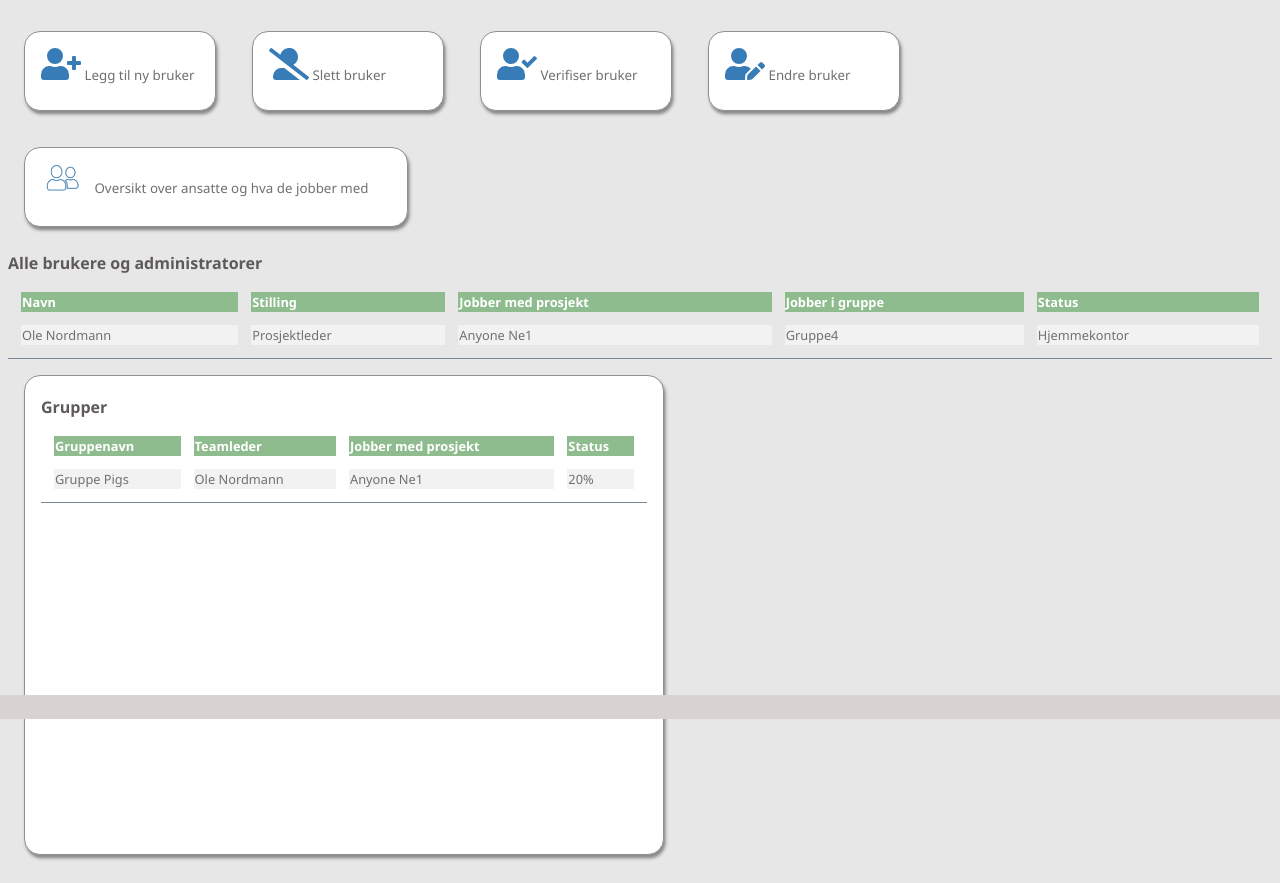
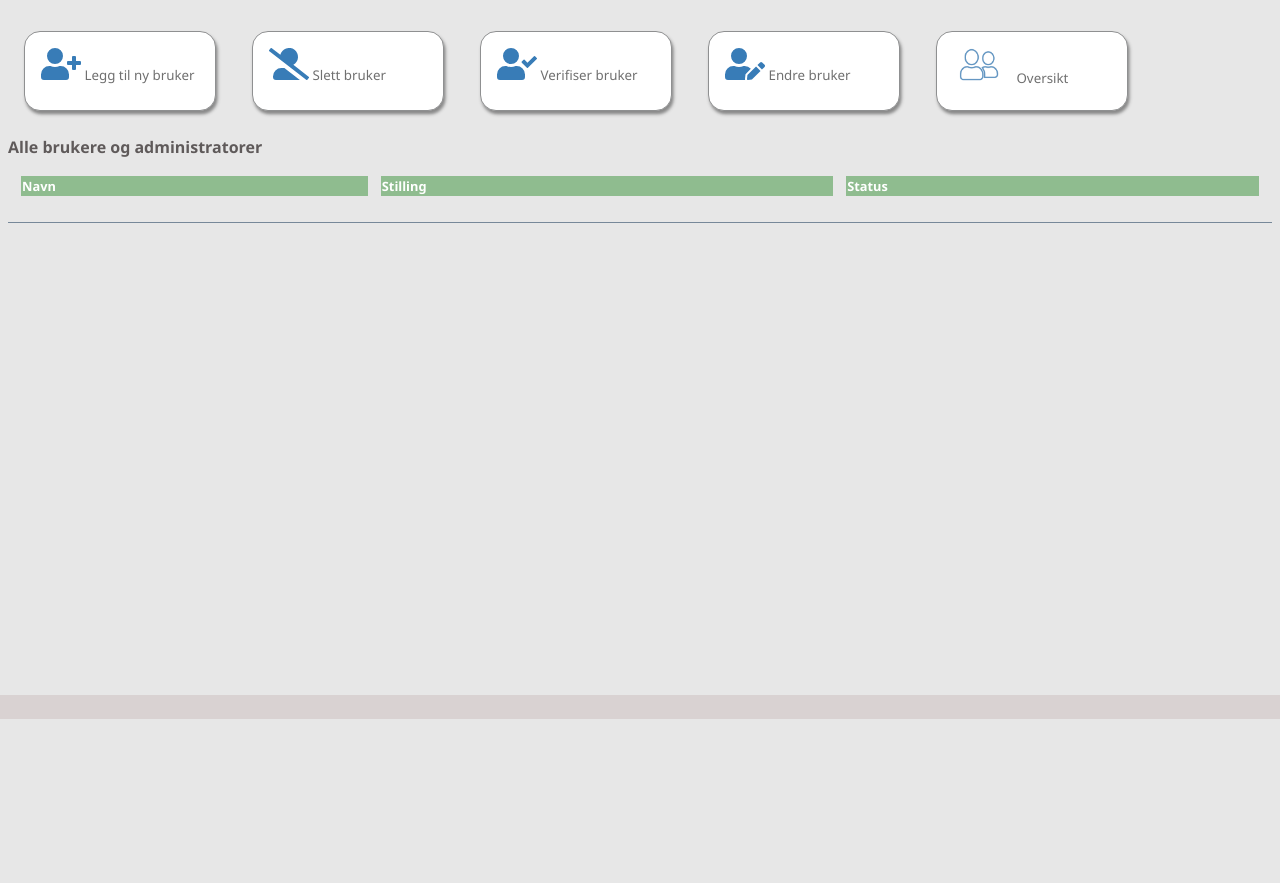
Before and after one commit to STProgrammer/dte2604systemutvikling, a PHP site: page /userprofiles.php in a window 1280 px wide. Shown: the part 81-964 px from the top of the page. After the commit the page ends 800 px from the top, so only its background shows below. Run offline with PHP 8.4, Linux system fonts and the light colour scheme; lists and menus that the app fills with data are empty.

Commit message:
Jobbet litt mer på userprofiles.twig.

```diff
--- a/admin_dashboard.php
+++ b/admin_dashboard.php
@@ -7,6 +7,6 @@
 
 
 
-echo $twig->render('header.twig');
+echo $twig->render('admin_dashboard.twig');
 
 ?>
--- a/templates/userprofiles.twig
+++ b/templates/userprofiles.twig
@@ -22,9 +22,9 @@
                 <img src="images/icon_endre_bruker.svg" width="40pt"> Endre bruker
             </button>
         </div>
-        <div class="container container_small_long">
+        <div class="container container_small">
             <button id="button" class="button">
-                <img src="images/icon_people.png" width="50pt"> Oversikt over ansatte og hva de jobber med
+                <img src="images/icon_people.png" width="60pt"> Oversikt
             </button>
         </div>
         <section>
@@ -34,39 +34,33 @@
                         <tr>
                             <th>Navn</th>
                             <th>Stilling</th>
-                            <th>Jobber med prosjekt</th>
-                            <th>Jobber i gruppe</th>
                             <th>Status</th>
                         </tr>
                         <tr>
-                            <td>Ole Nordmann</td>
-                            <td>Prosjektleder</td>
-                            <td>Anyone Ne1</td>
-                            <td>Gruppe4</td>
-                            <td>Hjemmekontor</td>
+                            {% for user in users %}
+                                <td>{ user.userName }</td>
+
+                                {% if user.isAdmin %}
+                                    <td>Administrator</td>
+                                {% endif %}
+                                {% if user.isProjectLeader %}
+                                    <td>Prosjektleder</td>
+                                {% endif %}
+                                {% if user.isGroupLeader %}
+                                    <td>Teamleder</td>
+                                {% endif %}
+                                {% if user.isTemporary %}
+                                    <td>Innleid</td>
+                                {% endif %}
+                                {% if user.isCustomer %}
+                                    <td>Kunde</td>
+                                {% endif %}
+
+                                <td>{ user.getId == status.getStatus }</td>
+                            {% endfor %}
                         </tr>
                     </table>
                 </div>
-            </div>
-            <div class="container container_medium_high">
-                <h5>Grupper</h5>
-                <div class="text">
-                    <table class="table" id="table">
-                        <tr>
-                            <th>Gruppenavn</th>
-                            <th>Teamleder</th>
-                            <th>Jobber med prosjekt</th>
-                            <th>Status</th>
-                        </tr>
-                        <tr>
-                            <td>Gruppe Pigs</td>
-                            <td>Ole Nordmann</td>
-                            <td>Anyone Ne1</td>
-                            <td>20%</td>
-                        </tr>
-                    </table>
-                </div>
-            </div>
         </section>
 
 
```
